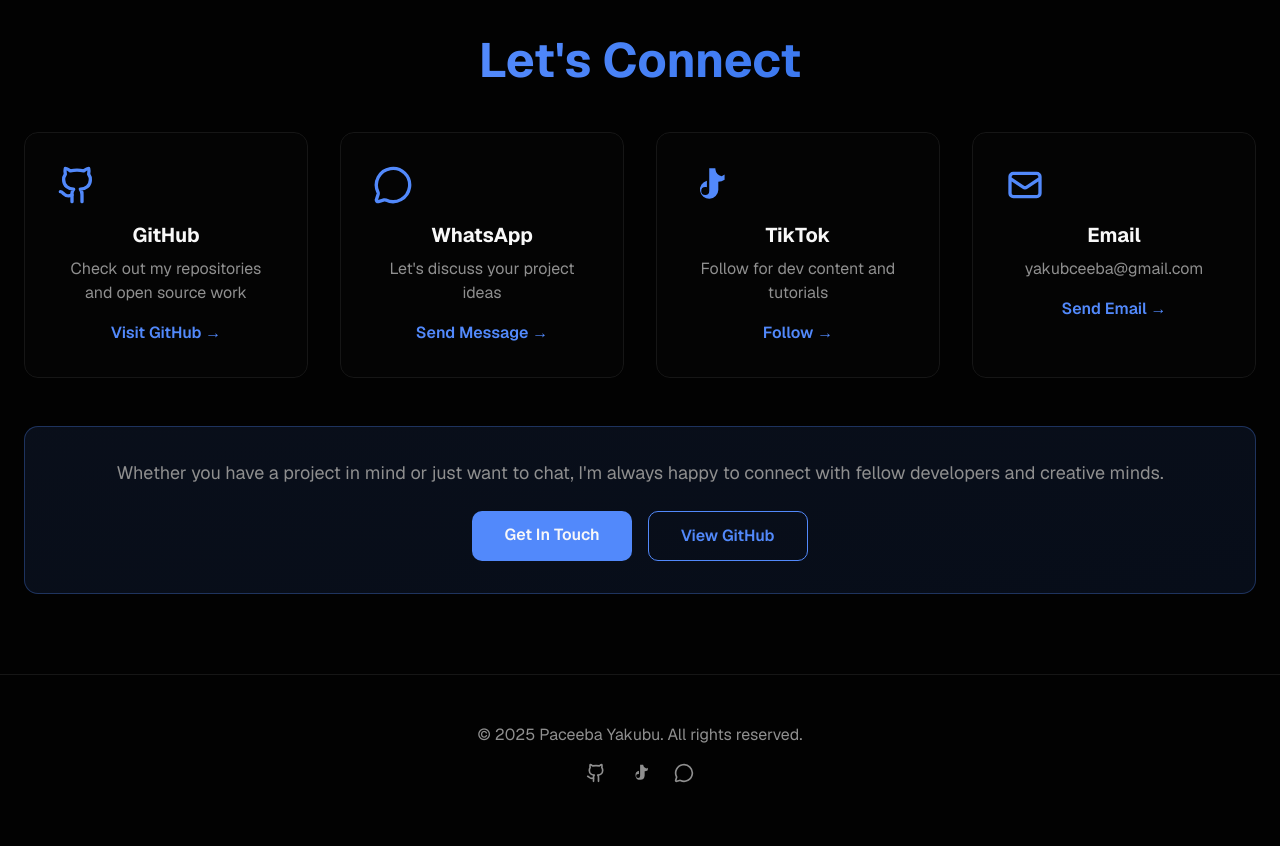
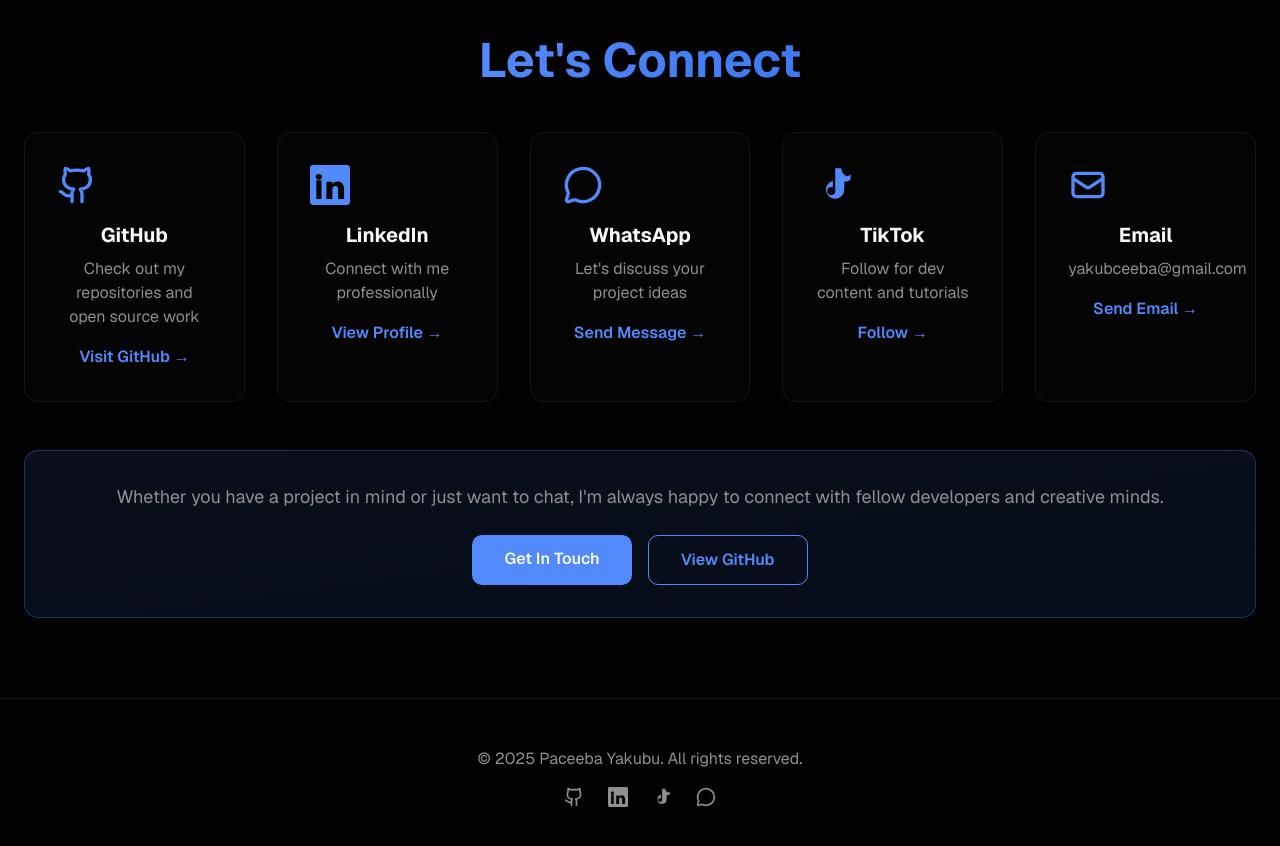
Before and after one commit to Paceeba-Rick/v0-my-portfolio-site, a Next.js app: page / in a window 1280 px wide. Shown: the part 3900-4746 px from the top of the page. Built offline with nearby package versions, Linux system fonts and the light colour scheme.

Commit message:
feat: add LinkedIn to contact and footer sections
Integrate LinkedIn as a 5th contact card and footer social link.

Co-authored-by: YAKUBU PACEEBA  <201772854+Paceeba-Rick@users.noreply.github.com>

```diff
--- a/app/page.tsx
+++ b/app/page.tsx
@@ -419,7 +419,7 @@ export default function Portfolio() {
               </span>
             </h2>
 
-            <div className="grid md:grid-cols-2 lg:grid-cols-4 gap-8 mb-12">
+            <div className="grid md:grid-cols-2 lg:grid-cols-5 gap-8 mb-12">
               <ContactCard
                 icon={<Github size={40} />}
                 title="GitHub"
@@ -429,12 +429,24 @@ export default function Portfolio() {
                 index={0}
               />
               <ContactCard
+                icon={
+                  <svg className="w-10 h-10" fill="currentColor" viewBox="0 0 24 24">
+                    <path d="M20.447 20.452h-3.554v-5.569c0-1.328-.474-2.237-1.668-2.237-.909 0-1.451.613-1.688 1.205-.087.216-.109.517-.109.817v5.784h-3.554s.047-9.381 0-10.355h3.554v1.468c-.009.015-.022.03-.033.046h.033v-.046c.456-.704 1.27-1.708 3.088-1.708 2.258 0 3.95 1.476 3.95 4.64v5.955zM5.337 8.855c-1.176 0-1.95-.775-1.95-1.743 0-.975.774-1.743 1.95-1.743 1.176 0 1.95.768 1.95 1.743 0 .968-.774 1.743-1.95 1.743zm1.549 11.597H3.787V9.097h3.099v11.355zM22.225 0H1.771C.792 0 0 .774 0 1.729v20.542C0 23.227.792 24 1.771 24h20.451C23.2 24 24 23.227 24 22.271V1.729C24 .774 23.2 0 22.225 0z" />
+                  </svg>
+                }
+                title="LinkedIn"
+                description="Connect with me professionally"
+                href="https://www.linkedin.com/in/paceeba-yakubu-87ba27352/"
+                label="View Profile"
+                index={1}
+              />
+              <ContactCard
                 icon={<MessageCircle size={40} />}
                 title="WhatsApp"
                 description="Let's discuss your project ideas"
                 href="https://wa.me/0533125955"
                 label="Send Message"
-                index={1}
+                index={2}
               />
               <ContactCard
                 icon={
@@ -446,7 +458,7 @@ export default function Portfolio() {
                 description="Follow for dev content and tutorials"
                 href="https://www.tiktok.com/@_ceeba"
                 label="Follow"
-                index={2}
+                index={3}
               />
               <ContactCard
                 icon={
@@ -463,7 +475,7 @@ export default function Portfolio() {
                 description="yakubceeba@gmail.com"
                 href="mailto:yakubceeba@gmail.com"
                 label="Send Email"
-                index={3}
+                index={4}
               />
             </div>
 
@@ -510,6 +522,21 @@ export default function Portfolio() {
               <Github size={20} />
             </a>
             <a
+              href="https://www.linkedin.com/in/paceeba-yakubu-87ba27352/"
+              target="_blank"
+              rel="noopener noreferrer"
+              className="text-muted-foreground hover:text-primary transition-colors"
+              aria-label="LinkedIn"
+            >
+              <svg
+                className="w-5 h-5"
+                fill="currentColor"
+                viewBox="0 0 24 24"
+              >
+                <path d="M20.447 20.452h-3.554v-5.569c0-1.328-.474-2.237-1.668-2.237-.909 0-1.451.613-1.688 1.205-.087.216-.109.517-.109.817v5.784h-3.554s.047-9.381 0-10.355h3.554v1.468c-.009.015-.022.03-.033.046h.033v-.046c.456-.704 1.27-1.708 3.088-1.708 2.258 0 3.95 1.476 3.95 4.64v5.955zM5.337 8.855c-1.176 0-1.95-.775-1.95-1.743 0-.975.774-1.743 1.95-1.743 1.176 0 1.95.768 1.95 1.743 0 .968-.774 1.743-1.95 1.743zm1.549 11.597H3.787V9.097h3.099v11.355zM22.225 0H1.771C.792 0 0 .774 0 1.729v20.542C0 23.227.792 24 1.771 24h20.451C23.2 24 24 23.227 24 22.271V1.729C24 .774 23.2 0 22.225 0z" />
+              </svg>
+            </a>
+            <a
               href="https://www.tiktok.com/@_ceeba"
               target="_blank"
               rel="noopener noreferrer"
```
